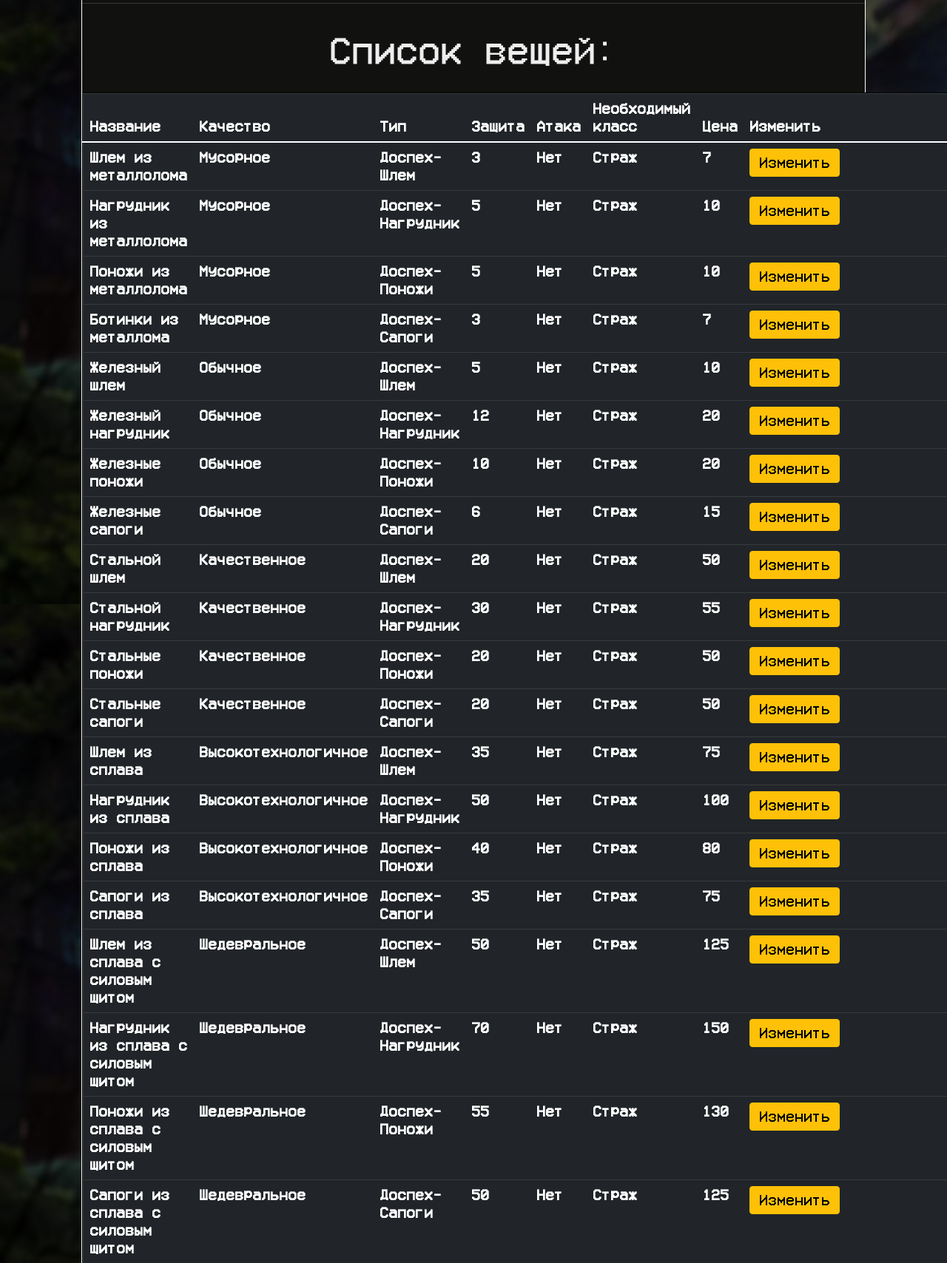
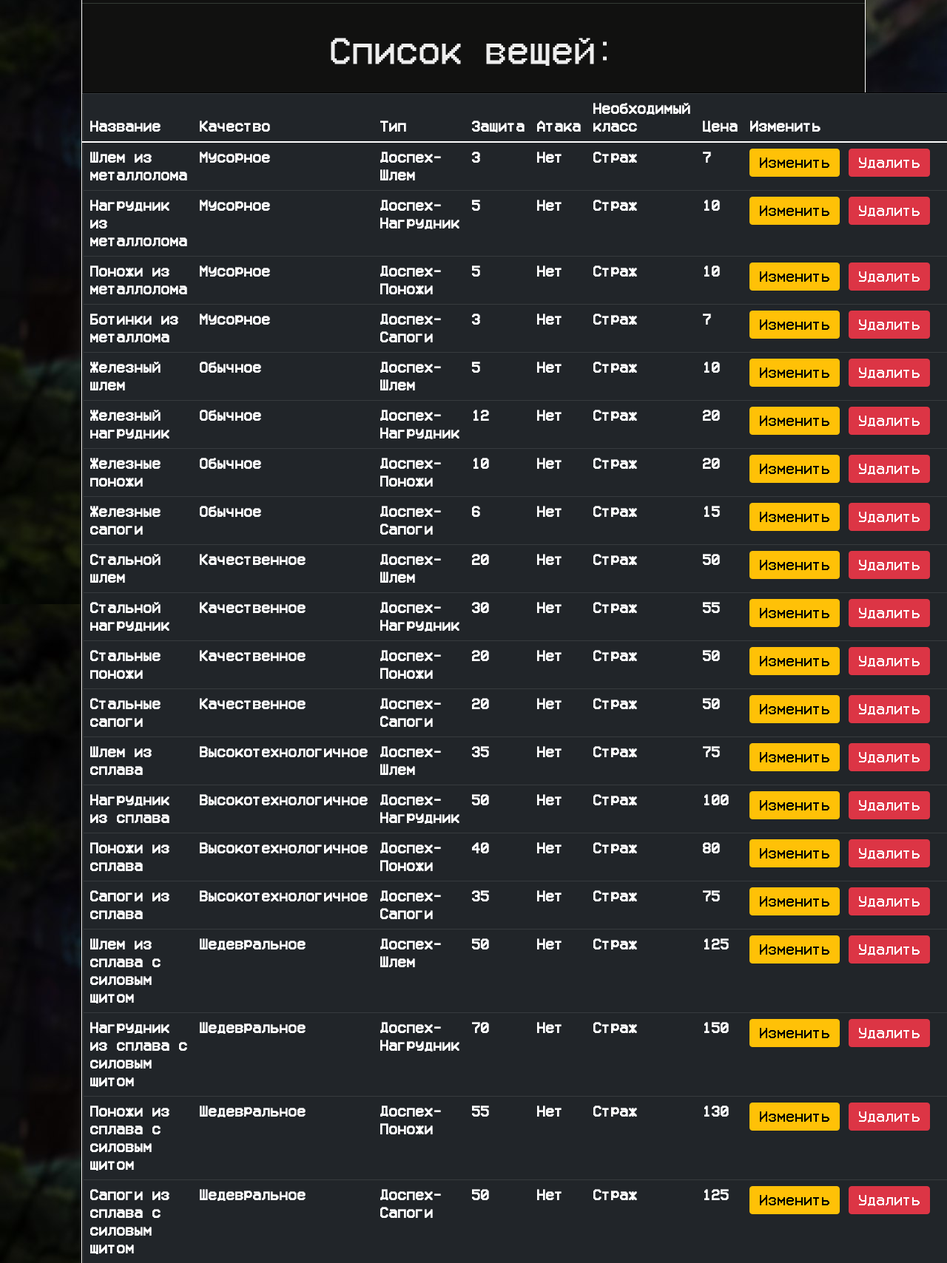
Before and after one commit to Vegoram/Roguelike-Site-Game, a Flask app: page /items_table in a window 1280 px wide; the page is wider, and only the part inside the window is pictured. Shown: the part 263-1971 px from the top of that part at 74% size. Run offline with Flask 2, Linux system fonts and the light colour scheme; data comes from the database, SQL or seed files in the repository; data that the repository does not hold is empty.

Commit message:
Update items_page.html

```diff
--- a/templates/items_page.html
+++ b/templates/items_page.html
@@ -43,11 +43,13 @@
             <td>
                 <form>
                     <a href="/new_item/{{ item[0] }}" class="btn btn-warning">Изменить</a>
+                    <a href="/items_delete/{{ item[0] }}" class="btn btn-danger">Удалить</a>
                 </form>
             </td>
         </tr>
         {% endfor %}
         </tbody>
     </table>
+    <a href="/new_item" class="btn btn-warning">Добавить</a>
 </div>
 {% endblock %}
```
